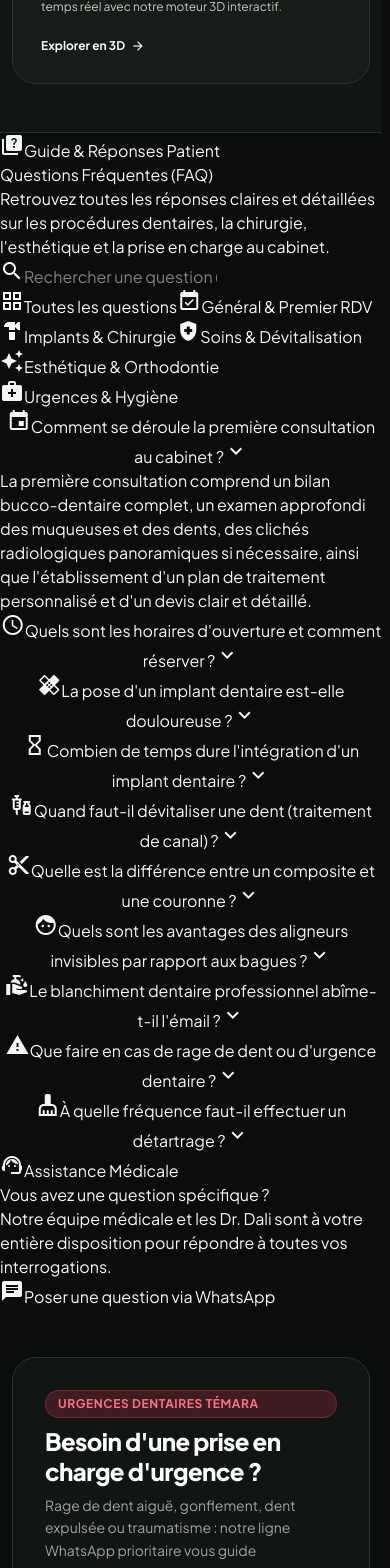
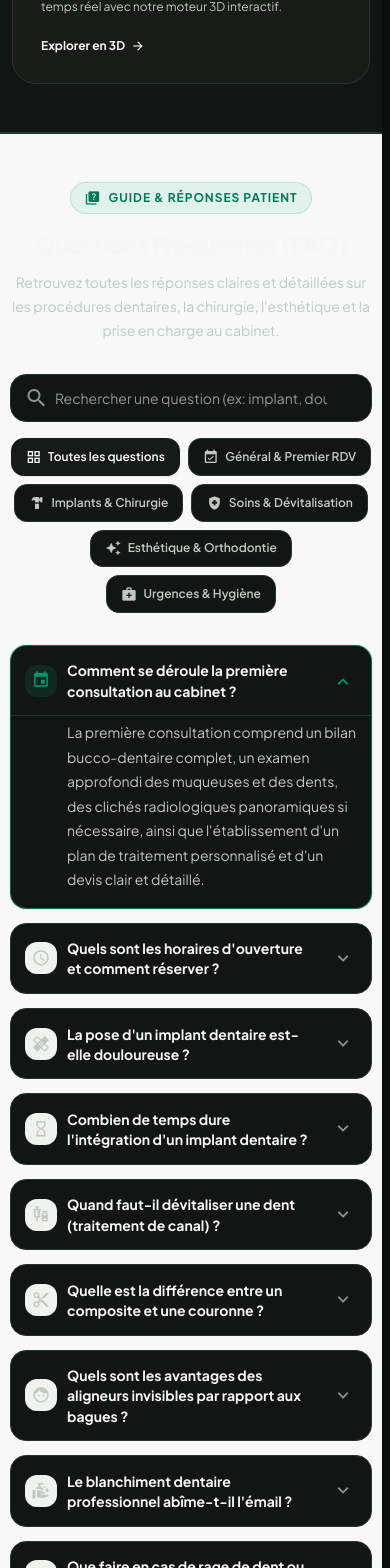
Before and after one commit to marvenpiadri/DrDali, an Angular app: page / in a window 390 px wide. Shown: the part 7720-9288 px from the top of the page. Built offline with nearby package versions, Linux system fonts and the light colour scheme; no server answers; a web font is replaced by a local one.

Commit message:
Add responsive semantic styling for FAQ accordion

```diff
--- a/src/app/components/faq-accordion/faq-accordion.css
+++ b/src/app/components/faq-accordion/faq-accordion.css
@@ -1,14 +1,358 @@
-@keyframes fadeIn {
-  from {
-    opacity: 0;
-    transform: translateY(-4px);
-  }
-  to {
-    opacity: 1;
-    transform: translateY(0);
-  }
+:host {
+  display: block;
+  color: var(--text-primary, #171a18);
 }
 
-.animate-fade-in {
-  animation: fadeIn 0.2s cubic-bezier(0.16, 1, 0.3, 1) forwards;
+.faq-section {
+  padding: 4rem 0;
+  background: var(--faq-section-bg, #f7f8f7);
+  border-block: 1px solid var(--border-subtle, #e2e5e2);
+  transition: background-color 180ms ease, border-color 180ms ease;
 }
+
+.faq-container {
+  width: min(100% - 2rem, 64rem);
+  margin-inline: auto;
+}
+
+.faq-header {
+  max-width: 48rem;
+  margin: 0 auto 2.5rem;
+  text-align: center;
+}
+
+.faq-badge,
+.faq-contact-badge {
+  display: inline-flex;
+  align-items: center;
+  gap: .5rem;
+  border: 1px solid rgb(16 185 129 / 22%);
+  border-radius: 999px;
+  background: rgb(16 185 129 / 9%);
+  color: #047857;
+  font-size: .75rem;
+  font-weight: 700;
+}
+
+.faq-badge {
+  margin-bottom: 1rem;
+  padding: .4rem .875rem;
+  letter-spacing: .08em;
+  text-transform: uppercase;
+}
+
+.faq-badge-icon { font-size: 1rem; }
+
+.faq-title {
+  margin: 0 0 .75rem;
+  color: var(--text-primary, #171a18);
+  font-size: clamp(1.5rem, 3vw, 2.25rem);
+  font-weight: 750;
+  letter-spacing: -.035em;
+  line-height: 1.2;
+}
+
+.faq-subtitle {
+  margin: 0;
+  color: var(--text-secondary, #626b64);
+  font-size: clamp(.875rem, 1.5vw, 1rem);
+  line-height: 1.7;
+}
+
+.faq-filters { margin-bottom: 2rem; }
+
+.faq-search {
+  position: relative;
+  width: min(100%, 36rem);
+  margin-inline: auto;
+}
+
+.faq-search-icon {
+  position: absolute;
+  inset-block: 0;
+  inset-inline-start: .9rem;
+  display: flex;
+  align-items: center;
+  color: #8b948d;
+  pointer-events: none;
+}
+
+.faq-search-input {
+  width: 100%;
+  min-height: 3rem;
+  padding: .75rem 2.75rem;
+  border: 1px solid var(--border-subtle, #dfe3df);
+  border-radius: 1rem;
+  outline: none;
+  background: var(--surface, #fff);
+  color: var(--text-primary, #171a18);
+  font: inherit;
+  font-size: .875rem;
+  transition: border-color 160ms ease, box-shadow 160ms ease;
+}
+
+.faq-search-input::placeholder { color: #929a94; }
+.faq-search-input:focus-visible {
+  border-color: #10b981;
+  box-shadow: 0 0 0 3px rgb(16 185 129 / 18%);
+}
+
+.faq-search-clear {
+  position: absolute;
+  inset-block: 0;
+  inset-inline-end: .75rem;
+  display: grid;
+  place-items: center;
+  border: 0;
+  background: transparent;
+  color: #8b948d;
+  cursor: pointer;
+}
+.faq-search-clear:hover { color: var(--text-primary, #171a18); }
+
+.faq-category-list {
+  display: flex;
+  flex-wrap: wrap;
+  align-items: center;
+  justify-content: center;
+  gap: .5rem;
+  padding-top: 1rem;
+}
+
+.faq-category-button {
+  display: inline-flex;
+  align-items: center;
+  gap: .4rem;
+  padding: .55rem .875rem;
+  border: 1px solid var(--border-subtle, #dfe3df);
+  border-radius: .8rem;
+  background: var(--surface, #fff);
+  color: var(--text-secondary, #626b64);
+  font-size: .75rem;
+  font-weight: 600;
+  cursor: pointer;
+  transition: color 160ms ease, background-color 160ms ease, border-color 160ms ease, transform 160ms ease;
+}
+.faq-category-button:hover { background: var(--surface-hover, #f0f3f0); }
+.faq-category-button.is-active {
+  border-color: #171a18;
+  background: #171a18;
+  color: #fff;
+  box-shadow: 0 1px 2px rgb(0 0 0 / 8%);
+}
+.faq-category-icon { font-size: 1rem; }
+.faq-category-button:focus-visible,
+.faq-question-button:focus-visible,
+.faq-contact-button:focus-visible,
+.faq-reset-button:focus-visible,
+.faq-search-clear:focus-visible {
+  outline: 3px solid #10b981;
+  outline-offset: 3px;
+}
+
+.faq-list {
+  display: grid;
+  gap: .875rem;
+}
+
+.faq-item {
+  overflow: hidden;
+  border: 1px solid var(--border-subtle, #e0e4e0);
+  border-radius: 1rem;
+  background: var(--surface, #fff);
+  transition: border-color 180ms ease, box-shadow 180ms ease, background-color 180ms ease;
+}
+.faq-item:hover { border-color: var(--border-strong, #cbd2cc); }
+.faq-item.is-open {
+  border-color: rgb(16 185 129 / 55%);
+  box-shadow: 0 0 0 1px rgb(16 185 129 / 13%);
+}
+
+.faq-question-heading { margin: 0; }
+.faq-question-button {
+  display: flex;
+  width: 100%;
+  align-items: center;
+  justify-content: space-between;
+  gap: 1rem;
+  padding: 1rem 1.25rem;
+  border: 0;
+  background: transparent;
+  color: inherit;
+  text-align: start;
+  cursor: pointer;
+  user-select: none;
+}
+.faq-question-main {
+  display: flex;
+  min-width: 0;
+  align-items: center;
+  gap: .875rem;
+}
+.faq-question-icon {
+  display: grid;
+  width: 2.25rem;
+  height: 2.25rem;
+  flex: 0 0 auto;
+  place-items: center;
+  border-radius: .75rem;
+  background: var(--surface-muted, #f0f2f0);
+  color: var(--text-secondary, #626b64);
+  transition: color 160ms ease, background-color 160ms ease;
+}
+.faq-question-icon.is-active {
+  background: rgb(16 185 129 / 12%);
+  color: #059669;
+}
+.faq-question-icon .material-icons { font-size: 1.15rem; }
+.faq-question-text {
+  color: var(--text-primary, #171a18);
+  font-size: clamp(.875rem, 1.5vw, 1rem);
+  font-weight: 650;
+  line-height: 1.45;
+}
+.faq-chevron {
+  display: grid;
+  width: 1.75rem;
+  height: 1.75rem;
+  flex: 0 0 auto;
+  place-items: center;
+  border-radius: 999px;
+  color: var(--text-tertiary, #8b948d);
+  transition: transform 220ms ease, color 180ms ease;
+}
+.faq-chevron.is-open { transform: rotate(180deg); color: #059669; }
+.faq-chevron .material-icons { font-size: 1.35rem; }
+
+.faq-answer {
+  padding: .3rem 1.25rem 1.25rem 4.5rem;
+  border-top: 1px solid var(--border-subtle, #e8ebe8);
+  color: var(--text-secondary, #626b64);
+  font-size: .875rem;
+  line-height: 1.75;
+}
+.faq-answer p { margin: 0; }
+
+.faq-empty-state {
+  padding: 3rem 1.5rem;
+  border: 1px dashed var(--border-strong, #cbd2cc);
+  border-radius: 1rem;
+  background: var(--surface, #fff);
+  text-align: center;
+}
+.faq-empty-icon { margin-bottom: .5rem; color: #929a94; font-size: 2.5rem; }
+.faq-empty-title { margin: 0 0 .25rem; color: var(--text-primary, #424a44); font-size: .875rem; font-weight: 650; }
+.faq-reset-button {
+  margin-top: .5rem;
+  border: 0;
+  background: transparent;
+  color: #059669;
+  font-size: .75rem;
+  font-weight: 650;
+  cursor: pointer;
+}
+.faq-reset-button:hover { text-decoration: underline; }
+
+.faq-contact-card {
+  position: relative;
+  overflow: hidden;
+  margin-top: 3rem;
+  padding: 1.5rem;
+  border: 1px solid #303832;
+  border-radius: 1.5rem;
+  background: linear-gradient(125deg, #171c18, #101310 60%, #171c18);
+  color: #fff;
+  box-shadow: 0 12px 28px rgb(0 0 0 / 12%);
+}
+.faq-contact-glow {
+  position: absolute;
+  inset-inline-end: -3rem;
+  inset-block-end: -3rem;
+  width: 12rem;
+  height: 12rem;
+  border-radius: 50%;
+  background: rgb(16 185 129 / 10%);
+  filter: blur(30px);
+  pointer-events: none;
+}
+.faq-contact-content {
+  position: relative;
+  z-index: 1;
+  display: flex;
+  align-items: center;
+  justify-content: space-between;
+  gap: 1.5rem;
+}
+.faq-contact-copy { display: grid; justify-items: start; gap: .5rem; }
+.faq-contact-badge {
+  padding: .25rem .75rem;
+  border: 0;
+  background: rgb(16 185 129 / 18%);
+  color: #a7f3d0;
+  font-size: .75rem;
+}
+.faq-contact-badge .material-icons { font-size: 1rem; }
+.faq-contact-title { margin: 0; color: #fff; font-size: clamp(1.125rem, 2vw, 1.25rem); font-weight: 700; }
+.faq-contact-description { max-width: 36rem; margin: 0; color: #d1d5d2; font-size: .875rem; line-height: 1.65; }
+.faq-contact-button {
+  display: inline-flex;
+  min-height: 2.75rem;
+  flex: 0 0 auto;
+  align-items: center;
+  justify-content: center;
+  gap: .625rem;
+  padding: .75rem 1.25rem;
+  border: 0;
+  border-radius: 1rem;
+  background: #10b981;
+  color: #fff;
+  font-size: .875rem;
+  font-weight: 750;
+  white-space: nowrap;
+  cursor: pointer;
+  box-shadow: 0 4px 10px rgb(0 0 0 / 15%);
+  transition: background-color 160ms ease, box-shadow 160ms ease, transform 160ms ease;
+}
+.faq-contact-button:hover { background: #059669; box-shadow: 0 8px 18px rgb(0 0 0 / 20%); transform: translateY(-1px); }
+.faq-contact-button .material-icons { font-size: 1.15rem; }
+
+:host-context(.dark) .faq-section,
+.dark .faq-section {
+  --faq-section-bg: rgb(23 28 24 / 65%);
+  --text-primary: #f5f7f5;
+  --text-secondary: #c2cbc4;
+  --text-tertiary: #9aa69d;
+  --surface: #202622;
+  --surface-muted: #303832;
+  --surface-hover: #303832;
+  --border-subtle: #343c36;
+  --border-strong: #4a554c;
+}
+:host-context(.dark) .faq-category-button.is-active,
+.dark .faq-category-button.is-active {
+  border-color: #f5f7f5;
+  background: #f5f7f5;
+  color: #171a18;
+}
+
+@media (max-width: 640px) {
+  .faq-section { padding: 3rem 0; }
+  .faq-container { width: min(100% - 1.25rem, 64rem); }
+  .faq-header { margin-bottom: 2rem; }
+  .faq-question-button { padding: .9rem .875rem; }
+  .faq-question-main { gap: .625rem; }
+  .faq-question-icon { width: 2rem; height: 2rem; }
+  .faq-answer { padding: .25rem .875rem 1rem 3.5rem; }
+  .faq-contact-content { align-items: stretch; flex-direction: column; gap: 1rem; }
+  .faq-contact-copy { justify-items: center; text-align: center; }
+  .faq-contact-button { width: 100%; }
+}
+@media (prefers-reduced-motion: reduce) {
+  .faq-section,
+  .faq-category-button,
+  .faq-item,
+  .faq-question-icon,
+  .faq-chevron,
+  .faq-contact-button { transition: none; }
+  .animate-fade-in { animation: none; }
+}
```
